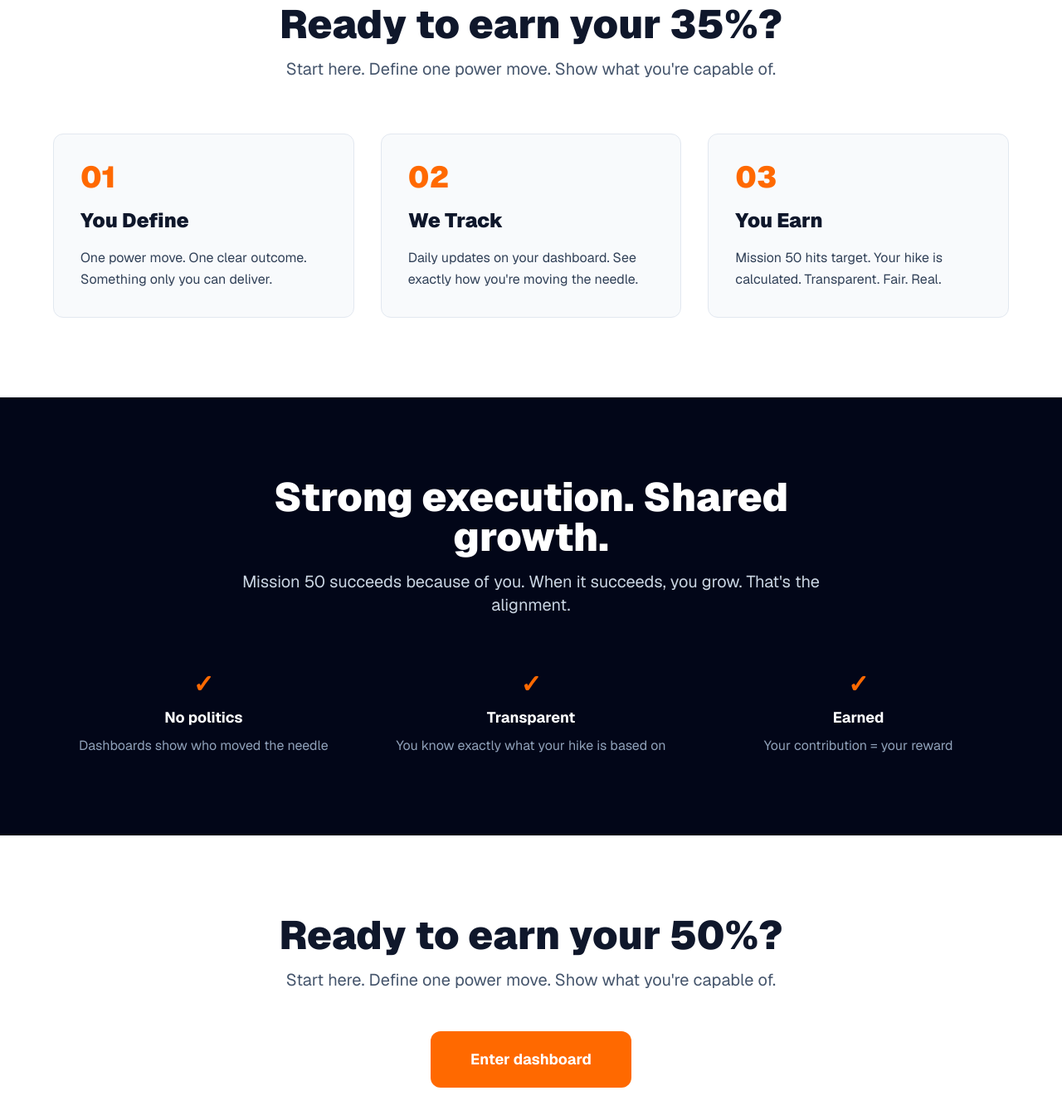
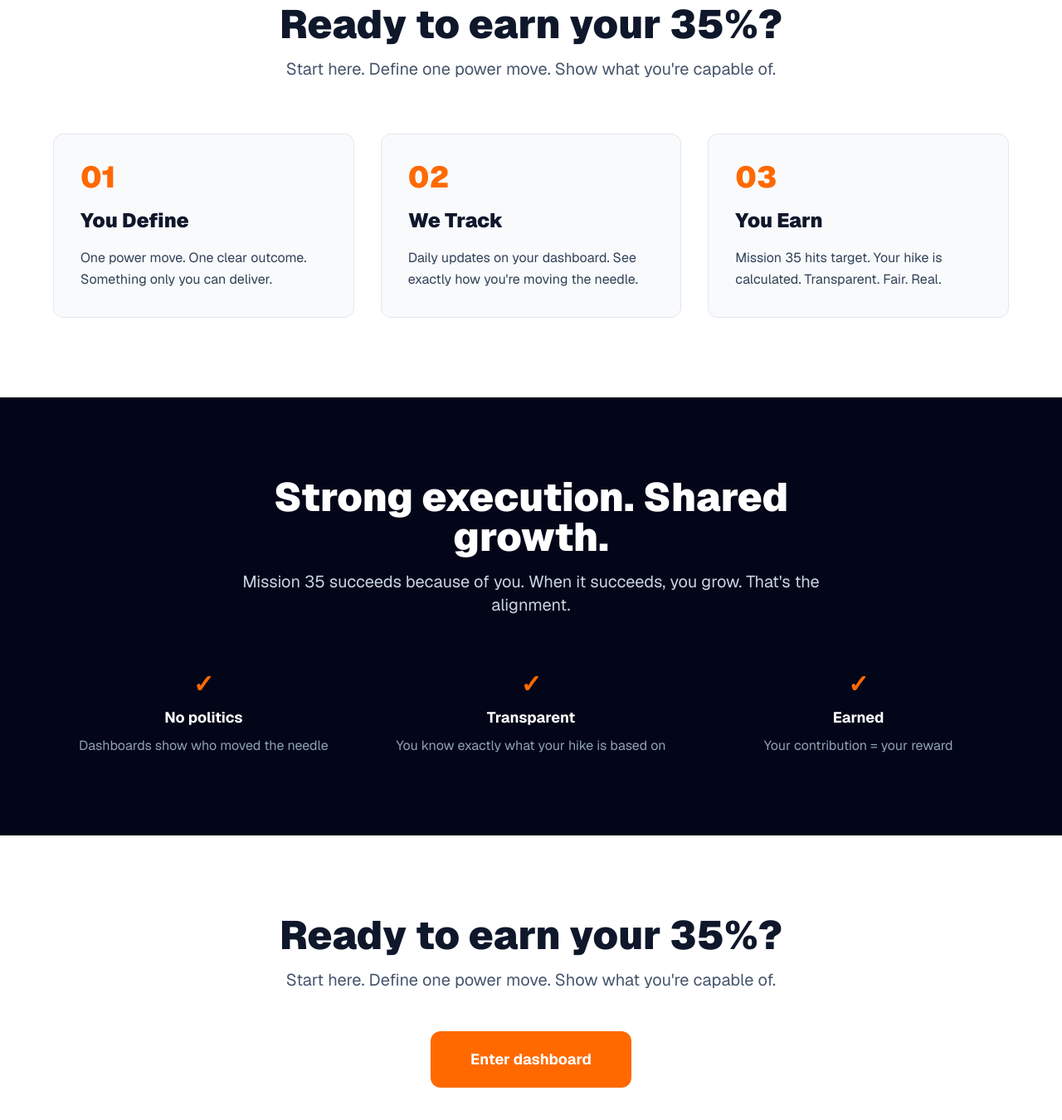
Before and after one commit to kishore6445/ArkOS, a Next.js app: page / in a window 1280 px wide. Shown: the part 1059-2409 px from the top of the page at 83% size. Built offline with nearby package versions, Linux system fonts and the light colour scheme; no server answers.

Commit message:
fix: update CTA section to reflect new mission percentage
Correct heading and update "Mission 50" to "Mission 35".

```diff
--- a/app/page.tsx
+++ b/app/page.tsx
@@ -121,7 +121,7 @@ export default function HomePage() {
                 {
                   num: "03",
                   title: "You Earn",
-                  desc: "Mission 50 hits target. Your hike is calculated. Transparent. Fair. Real."
+                  desc: "Mission 35 hits target. Your hike is calculated. Transparent. Fair. Real."
                 }
               ].map((item) => (
                 <div key={item.num} className="space-y-4 bg-slate-50 rounded-lg p-8 border border-slate-200">
@@ -143,7 +143,7 @@ export default function HomePage() {
                   Strong execution. Shared growth.
                 </h2>
                 <p className="text-xl text-slate-300">
-                  Mission 50 succeeds because of you. When it succeeds, you grow. That's the alignment.
+                  Mission 35 succeeds because of you. When it succeeds, you grow. That's the alignment.
                 </p>
               </div>
               <div className="grid gap-8 lg:grid-cols-3">
@@ -168,7 +168,7 @@ export default function HomePage() {
           <div className="mx-auto max-w-4xl text-center space-y-12">
             <div className="space-y-4">
               <h2 className="text-5xl font-black text-slate-900">
-                Ready to earn your 50%?
+                Ready to earn your 35%?
               </h2>
               <p className="text-xl text-slate-600">
                 Start here. Define one power move. Show what you're capable of.
```
